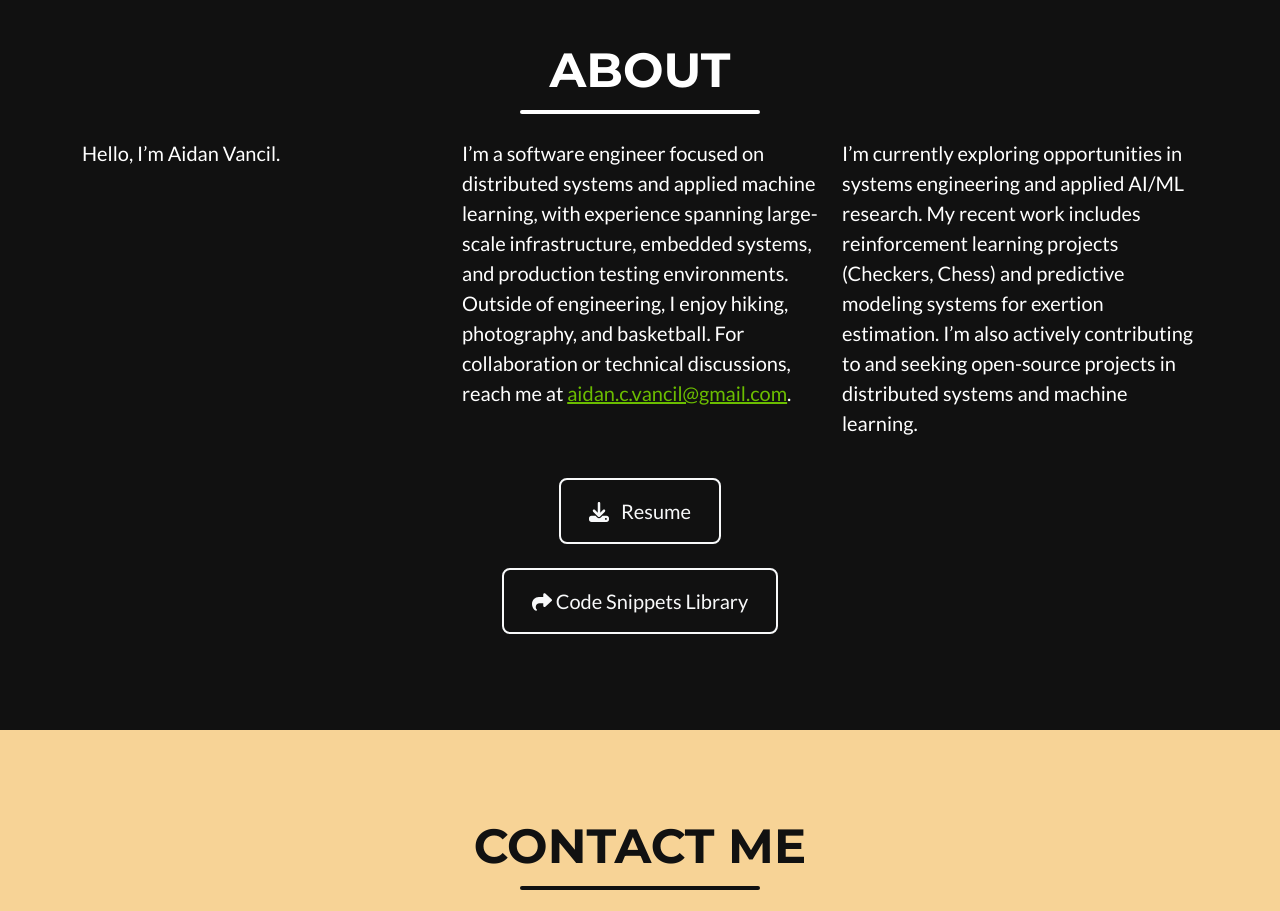
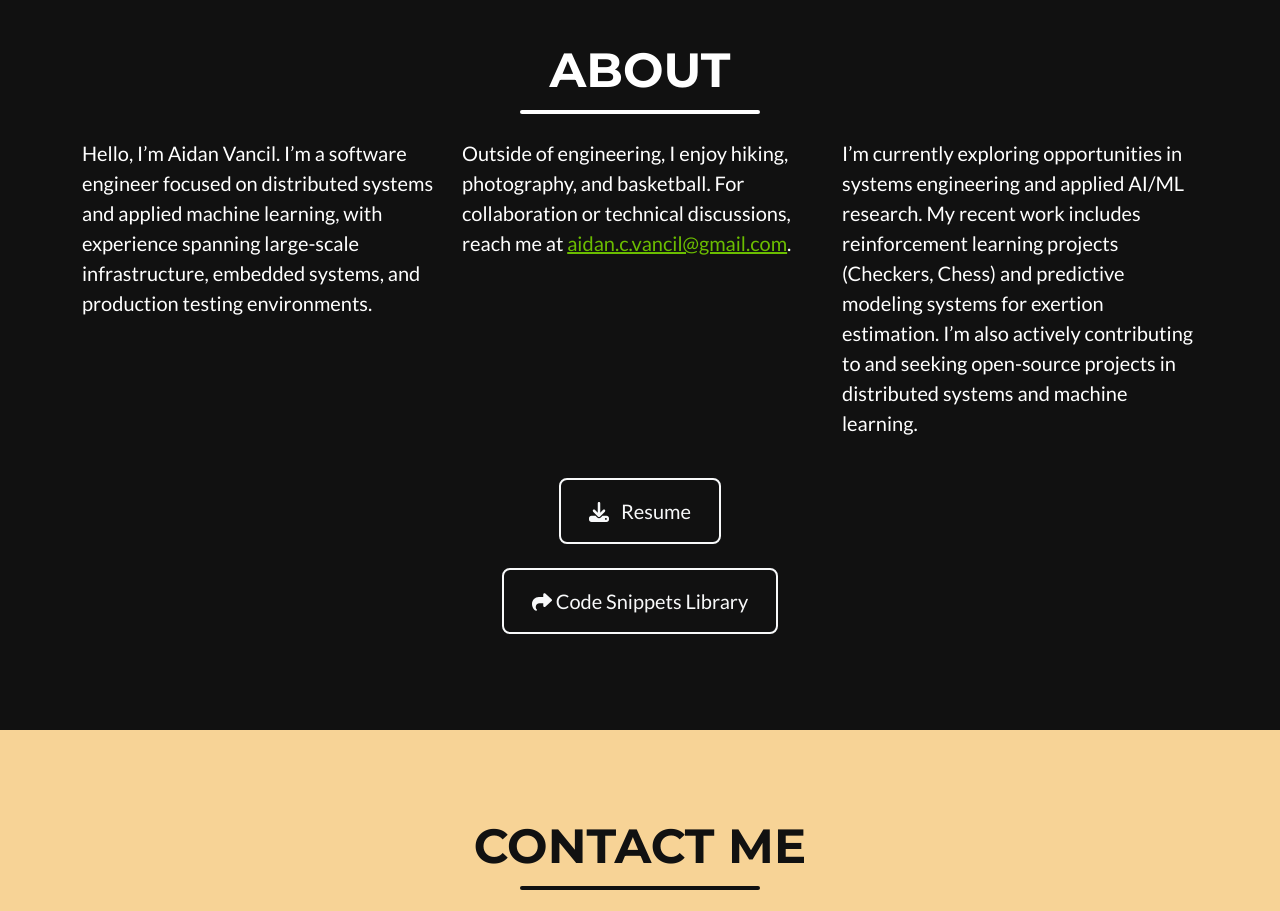
Before and after one commit to aidanvancil/aidanvancil.github.io, a website: page docs/index.html in a window 1280 px wide. Shown: the part 2500-3411 px from the top of the page. Drawn offline with nearby package versions, Linux system fonts and the light colour scheme.

Commit message:
Enhance personal introduction in index.html
Expanded personal introduction and added details about professional focus and interests.

```diff
--- a/docs/index.html
+++ b/docs/index.html
@@ -94,13 +94,13 @@
                 <!-- About Section Content-->
                 <div class="row">
                     <div class="col-lg-4 ms-auto">
-                      <p class="lead">Hello, I’m Aidan Vancil.</p>
+                      <p class="lead">Hello, I’m Aidan Vancil. I’m a software engineer focused on distributed systems and applied machine learning, with experience spanning
+                        large-scale infrastructure, embedded systems, and production testing environments. </p>
                     </div>
 
                     <div class="col-lg-4 me-auto">
                       <p class="lead">
-                        I’m a software engineer focused on distributed systems and applied machine learning, with experience spanning
-                        large-scale infrastructure, embedded systems, and production testing environments. Outside of engineering, I enjoy
+                        Outside of engineering, I enjoy
                         hiking, photography, and basketball. For collaboration or technical discussions, reach me at
                         <a href="mailto:aidan.c.vancil@gmail.com">aidan.c.vancil@gmail.com</a>.
                       </p>
```
